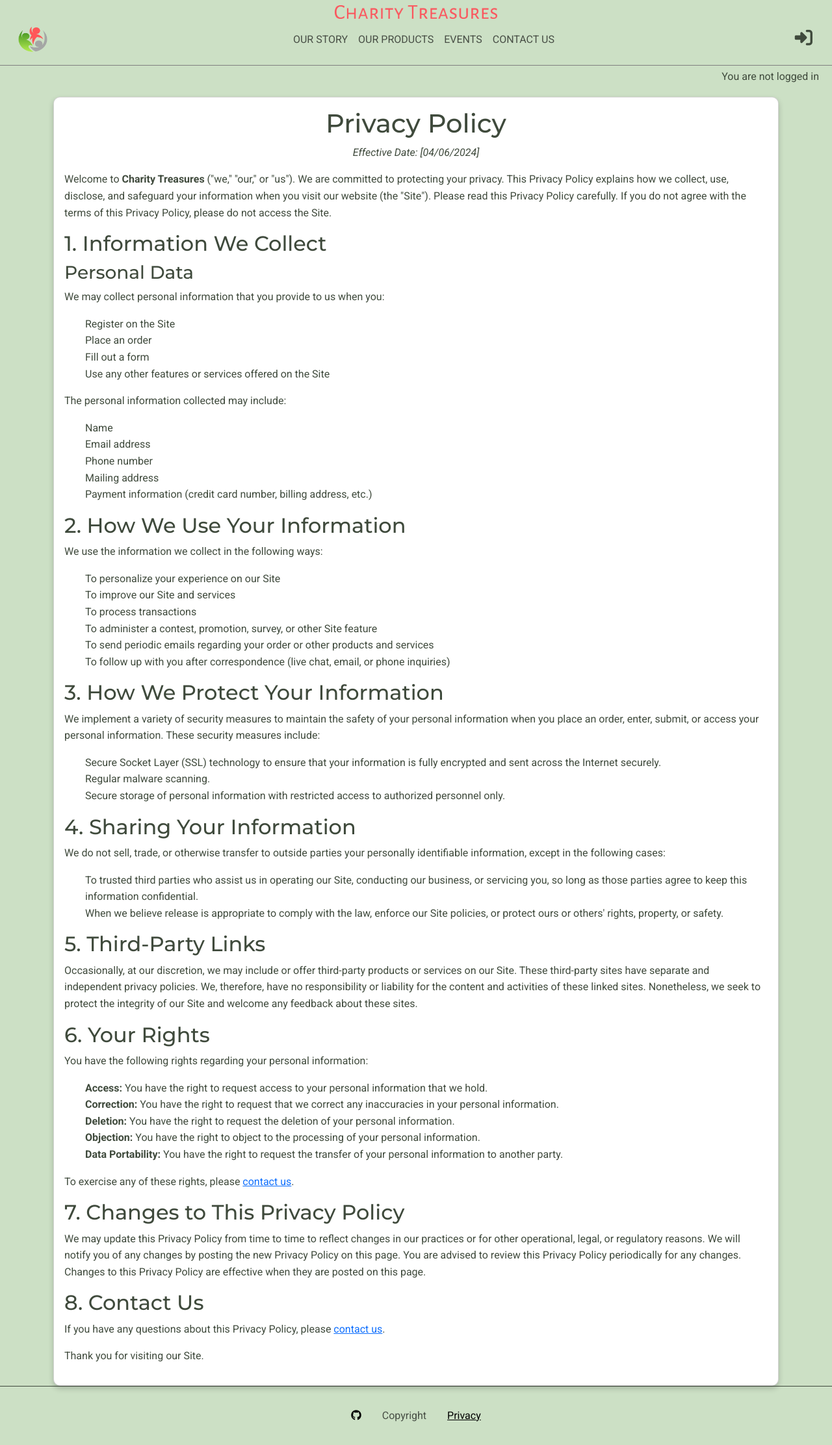
After one commit to parides55/charity_shop, a Django app: page /our-story/privacy/ in a window 1280 px wide. The commit adds this page. Shown: the whole page at 65% size. Run offline with Django 5.2, Linux system fonts and the light colour scheme; some libraries are stand-ins or nearby versions.

Commit message:
make style corrections to various pages and create, add and display the privacy.html

```diff
--- a/events/templates/events/events.html
+++ b/events/templates/events/events.html
@@ -38,7 +38,7 @@
     <main class="container my-4">
         <div class="row g-4">
             {% for event in event_list %}
-            <div class="col-md-6 col-lg-4 animate__animated animate__fadeInDown animate__slower hvr-float-shadow">
+            <div class="col-md-6 col-lg-4 animate__animated animate__fadeInDown animate__slower">
                 <div class="card event">
                     {% if "placeholder" in event.event_image.url %}
                     <img class="card-img-top img-thumbnail" src="{% static 'images/default.jpg' %}"
--- /dev/null
+++ b/our_story/templates/our_story/privacy.html
@@ -0,0 +1,81 @@
+{% extends "base.html" %}
+{% block content %}
+{% load static %}
+
+<div class="container mt-5">
+    <div class="card">
+        <div class="card-body animate__animated animate__fadeInUp animate__slow">
+            <h1 class="card-title text-center">Privacy Policy</h1>
+            <p class="text-center"><em>Effective Date: [04/06/2024]</em></p>
+            <p>Welcome to <strong>Charity Treasures</strong> ("we," "our," or "us"). We are committed to protecting your privacy. This Privacy Policy explains how we collect, use, disclose, and safeguard your information when you visit our website (the "Site"). Please read this Privacy Policy carefully. If you do not agree with the terms of this Privacy Policy, please do not access the Site.</p>
+
+            <h2>1. Information We Collect</h2>
+            <h3>Personal Data</h3>
+            <p>We may collect personal information that you provide to us when you:</p>
+            <ul>
+                <li>Register on the Site</li>
+                <li>Place an order</li>
+                <li>Fill out a form</li>
+                <li>Use any other features or services offered on the Site</li>
+            </ul>
+            <p>The personal information collected may include:</p>
+            <ul>
+                <li>Name</li>
+                <li>Email address</li>
+                <li>Phone number</li>
+                <li>Mailing address</li>
+                <li>Payment information (credit card number, billing address, etc.)</li>
+            </ul>
+
+            <h2>2. How We Use Your Information</h2>
+            <p>We use the information we collect in the following ways:</p>
+            <ul>
+                <li>To personalize your experience on our Site</li>
+                <li>To improve our Site and services</li>
+                <li>To process transactions</li>
+                <li>To administer a contest, promotion, survey, or other Site feature</li>
+                <li>To send periodic emails regarding your order or other products and services</li>
+                <li>To follow up with you after correspondence (live chat, email, or phone inquiries)</li>
+            </ul>
+
+            <h2>3. How We Protect Your Information</h2>
+            <p>We implement a variety of security measures to maintain the safety of your personal information when you place an order, enter, submit, or access your personal information. These security measures include:</p>
+            <ul>
+                <li>Secure Socket Layer (SSL) technology to ensure that your information is fully encrypted and sent across the Internet securely.</li>
+                <li>Regular malware scanning.</li>
+                <li>Secure storage of personal information with restricted access to authorized personnel only.</li>
+            </ul>
+
+            <h2>4. Sharing Your Information</h2>
+            <p>We do not sell, trade, or otherwise transfer to outside parties your personally identifiable information, except in the following cases:</p>
+            <ul>
+                <li>To trusted third parties who assist us in operating our Site, conducting our business, or servicing you, so long as those parties agree to keep this information confidential.</li>
+                <li>When we believe release is appropriate to comply with the law, enforce our Site policies, or protect ours or others' rights, property, or safety.</li>
+            </ul>
+
+            <h2>5. Third-Party Links</h2>
+            <p>Occasionally, at our discretion, we may include or offer third-party products or services on our Site. These third-party sites have separate and independent privacy policies. We, therefore, have no responsibility or liability for the content and activities of these linked sites. Nonetheless, we seek to protect the integrity of our Site and welcome any feedback about these sites.</p>
+
+            <h2>6. Your Rights</h2>
+            <p>You have the following rights regarding your personal information:</p>
+            <ul>
+                <li><strong>Access:</strong> You have the right to request access to your personal information that we hold.</li>
+                <li><strong>Correction:</strong> You have the right to request that we correct any inaccuracies in your personal information.</li>
+                <li><strong>Deletion:</strong> You have the right to request the deletion of your personal information.</li>
+                <li><strong>Objection:</strong> You have the right to object to the processing of your personal information.</li>
+                <li><strong>Data Portability:</strong> You have the right to request the transfer of your personal information to another party.</li>
+            </ul>
+            <p>To exercise any of these rights, please <a href="{% url 'contact_us' %}">contact us</a>.</p>
+
+            <h2>7. Changes to This Privacy Policy</h2>
+            <p>We may update this Privacy Policy from time to time to reflect changes in our practices or for other operational, legal, or regulatory reasons. We will notify you of any changes by posting the new Privacy Policy on this page. You are advised to review this Privacy Policy periodically for any changes. Changes to this Privacy Policy are effective when they are posted on this page.</p>
+
+            <h2>8. Contact Us</h2>
+            <p>If you have any questions about this Privacy Policy, please <a href="{% url 'contact_us' %}">contact us</a>.</p>
+
+            <p>Thank you for visiting our Site.</p>
+        </div>
+    </div>
+</div>
+
+{% endblock %}
--- a/our_story/urls.py
+++ b/our_story/urls.py
@@ -4,4 +4,5 @@ from django.urls import path
 urlpatterns = [
     path('', views.our_story, name='our_story'),
     path('contact-us/', views.contact_us, name='contact_us'),
+    path('privacy/', views.privacy, name='privacy')
 ]
--- a/our_story/views.py
+++ b/our_story/views.py
@@ -36,3 +36,9 @@ def contact_us(request):
         'our_story/contact-us.html',
         {"contact_us_form": contact_us_form},
         )
+
+def privacy(request):
+    return render(
+        request,
+        'our_story/privacy.html',
+        )
--- a/products/templates/products/basket.html
+++ b/products/templates/products/basket.html
@@ -4,11 +4,11 @@
 {% load static %}
 
 <!-- Basket Overview Section -->
-<h1 class="mt-5 ps-4 pt-5">Your Basket</h1>
+<h1 class="mt-5 ps-4 pt-5 animate__animated animate__fadeInDown animate__slow">Your Basket</h1>
 
 <div class="container-fluid home-div">
     <div class="row home-row">
-        <div class="col-lg-6 col-md-12">
+        <div class="col-lg-6 col-md-12 animate__animated animate__fadeInUp animate__slow">
             <table class="table table-bordered">
                 <thead>
                     <tr>
@@ -26,7 +26,7 @@
                         <td>${{ item.product.price }}</td>
                         <td>${{ item.amount }}</td>
                         <td><button type="submit" class="btn btn-danger btn-to-remove-item"
-                            data-basket_id='{{item.id}}'>Remove</button></td>
+                            data-basket_id='{{item.id}}'><i class="fa-solid fa-minus"></i></button></td>
                     </tr>
                     {% endfor %}
                     <tr>
--- a/products/templates/products/index.html
+++ b/products/templates/products/index.html
@@ -11,7 +11,10 @@
             <h2 class="animate__animated animate__fadeInUp animate__delay-2s">
                 Every Purchase, A Heartbeat of Hope!
             </h2>
-            <h3><a class="text-light animate__animated animate__fadeInUp animate__delay-2s" href="{% url 'account_signup' %}">Sign up</a> <span class="animate__animated animate__fadeInUp animate__delay-2s">and donate today to help</span> <a class="text-light animate__animated animate__fadeInUp animate__delay-2s" href="{% url 'our_story' %}">our cause</a></h3>
+            <h3>
+                <a class="{% if user.is_authenticated %}d-none{% endif %} text-decoration-none text-light animate__animated animate__fadeInUp animate__delay-2s" href="{% url 'account_signup' %}">Sign up <span class="text-body">and</span></a>
+                <span class="animate__animated animate__fadeInUp animate__delay-2s"> Donate today to help</span>
+                <a class="text-light text-decoration-none animate__animated animate__fadeInUp animate__delay-2s" href="{% url 'our_story' %}">our cause</a></h3>
         </div>
     </div>
 </div>
--- a/static/css/style.css
+++ b/static/css/style.css
@@ -1,13 +1,21 @@
+/* Google fonts */
+@import url('https://fonts.googleapis.com/css2?family=Montserrat:ital,wght@0,100..900;1,100..900&family=Roboto:ital,wght@0,100;0,300;0,400;0,500;0,700;0,900;1,100;1,300;1,400;1,500;1,700;1,900&display=swap');
+
 body {
     background-color: #CCE0C5;
     color: #3F4A3C;
     min-height: 100vh;
     max-width: 100vw;
+    font-family: 'Roboto', sans-serif;
     line-height: 1.6;
     margin: 0;
     padding: 0;
     display: flex;
     flex-direction: column;
+}
+
+h1, h2, h3, h4, h5, h6 {
+    font-family: 'Montserrat', sans-serif;
 }
 
 .home-div {
@@ -88,18 +96,8 @@ li {
 
 
 /* ------------------------------Events----------------------------- */
-.event-container{
-    display: flex;
-    flex-direction: row;
-    align-items: center;
-    margin: 15px 30px;
-    width: -webkit-fill-available;
-}
-
-.event-image-div{
-    width: 500px;
-    background-size: cover;
-    background-position: center;
+.event {
+    height: 450px;
 }
 
 /* ------------------------------Event_Info-------------------------- */
--- a/static/js/reviews.js
+++ b/static/js/reviews.js
@@ -20,12 +20,10 @@ writeReviewLink.addEventListener('click', () => {
 });
 
 // To edit reviews
-console.log("Ready to start editing");
 for (let button of editCommentButtons) {
     button.addEventListener('click', (e) => {
-        console.log("Edit button clicked");
         let reviewId = e.target.getAttribute('data-review_id');
-        // let reviewContent = document.getElementById(`review${reviewId}`).innerText;
+        let reviewContent = document.getElementById(`review${reviewId}`).innerText;
         // reviewText.value = reviewContent;
         reviewForm.setAttribute("action", `edit_review/${reviewId}/`);
         reviewModal.show();
--- a/templates/account/login.html
+++ b/templates/account/login.html
@@ -11,7 +11,7 @@
 
 <div class="container-fluid">
     <div class="row">
-        <div class="col col-md-12 text-center text-md-start ps-md-5 mt-5">
+        <div class="col col-md-12 text-md-start ps-md-5 mt-5 animate__animated animate__fadeIn animate__slow">
             {% element h1 %}
                 {% trans "Sign In" %}
             {% endelement %}
--- a/templates/account/logout.html
+++ b/templates/account/logout.html
@@ -10,7 +10,7 @@
 
 <div class="container-fluid home-div">
     <div class="row home-row text-center">
-        <div class="col-lg-6 col-md-12">
+        <div class="col-lg-6 col-md-12 animate__animated animate__fadeIn animate__slow">
             {% element h1 %}
                 {% trans "Sign Out" %}
             {% endelement %}
--- a/templates/account/signup.html
+++ b/templates/account/signup.html
@@ -8,7 +8,7 @@
 
 {% block content %}
 
-<div class="container-fluid">
+<div class="container-fluid animate__animated animate__fadeIn animate__slow">
     <div class="row">
         <div class="col col-md-12 text-center mt-5">
             {% setvar link %}
--- a/templates/base.html
+++ b/templates/base.html
@@ -130,7 +130,7 @@
             <a>Copyright</a>
           </span>
           <span class="navbar-text mx-3">
-            <a href="#">Privacy</a>
+            <a href="{% url 'privacy' %}">Privacy</a>
           </span>
         </div>
       </nav>
```
Also changed, not shown: events/templates/events/event_info.html (+2 -8 lines).
